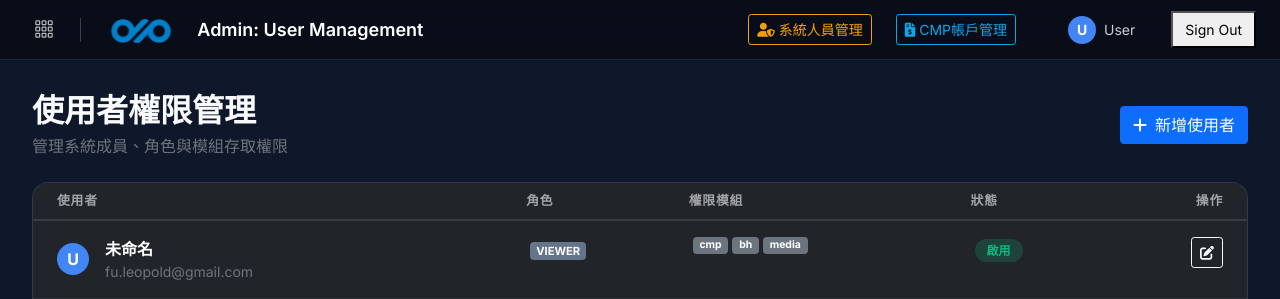
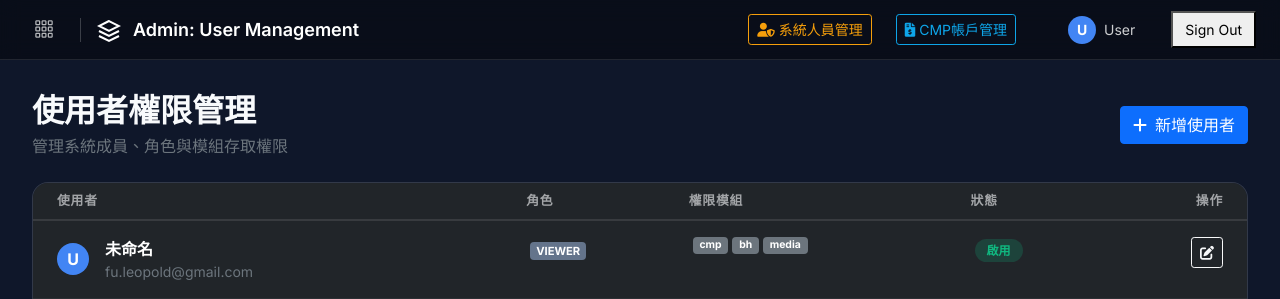
Before and after one commit to popin-tech/r_bulk_upload, a Flask app: page /admin/users in a window 1280 px wide. Shown: the top 299 px of the page. Run offline with Flask 3, Linux system fonts and the light colour scheme; data comes from the database, SQL or seed files in the repository; parts of the project's set-up code (start-up, migrations or seed data) failed here and were passed over.

Commit message:
update icon of header for every page

```diff
--- a/templates/_header.html
+++ b/templates/_header.html
@@ -41,14 +41,11 @@
 
         <div class="app-brand">
             <div class="logo-container">
-                {% if page_title == 'Budget Hunter 神盾追速' %}
+
                 <svg width="24" height="24" viewBox="0 0 24 24" fill="none" stroke="currentColor" stroke-width="2">
                     <path d="M12 2L2 7l10 5 10-5-10-5zM2 17l10 5 10-5M2 12l10 5 10-5" />
                 </svg>
-                {% else %}
-                <img src="{{ url_for('static', filename='broadciellogo.png') }}" class="brand-logo" alt="Logo"
-                    style="height: 24px;">
-                {% endif %}
+
             </div>
             <span class="brand-name">{{ page_title }}</span>
         </div>
```
